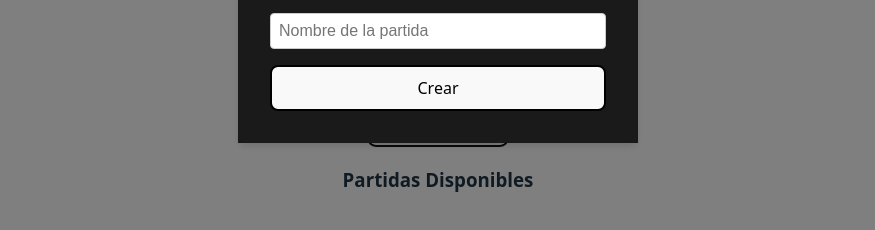
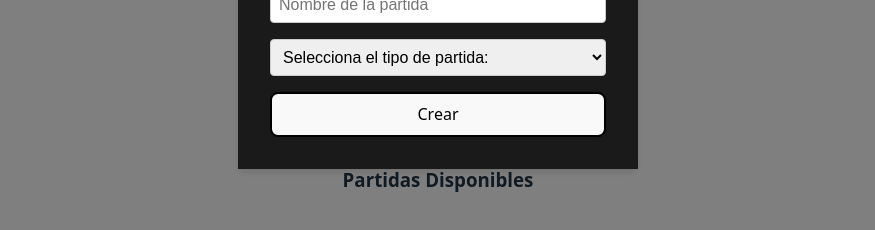
Before and after one commit to noeBR97/PiedraPapelTijeras-NODE, a website with bundled scripts: page frontend/public/HTML/perfil.html in a window 1280 px wide. Both pictures are taken after a click on the button "Crear Partida". Shown: the part 376-606 px from the top of the page, without its empty margins (202-1077 px from the left). Built offline with nearby package versions, Linux system fonts and the light colour scheme.

Commit message:
front. añado el tipo de partida. humano o maquina

```diff
--- a/frontend/public/HTML/perfil.html
+++ b/frontend/public/HTML/perfil.html
@@ -30,6 +30,11 @@
                         <h2>Crear Nueva Partida</h2>
                         <form id="crear-partida-form">
                             <input type="text" id="nombre-partida" name="nombrePartida" placeholder="Nombre de la partida" required />
+                            <select id="tipo-partida" name="tipoPartida" required>
+                                <option value="" disabled selected>Selecciona el tipo de partida: </option>
+                                <option value="humano">Contra humano</option>
+                                <option value="maquina">Contra máquina</option>
+                            </select>
                             <button type="submit" id="submit-crear-partida">Crear</button>
                         </form>
                     </div>
--- a/frontend/src/style.css
+++ b/frontend/src/style.css
@@ -135,7 +135,7 @@ form {
   gap: 1rem;
 }
 
-input[type="text"], input[type="password"], input[type="email"] {
+input[type="text"], input[type="password"], input[type="email"], select {
   padding: 0.5rem;
   border: 1px solid #ccc;
   border-radius: 4px;
```
